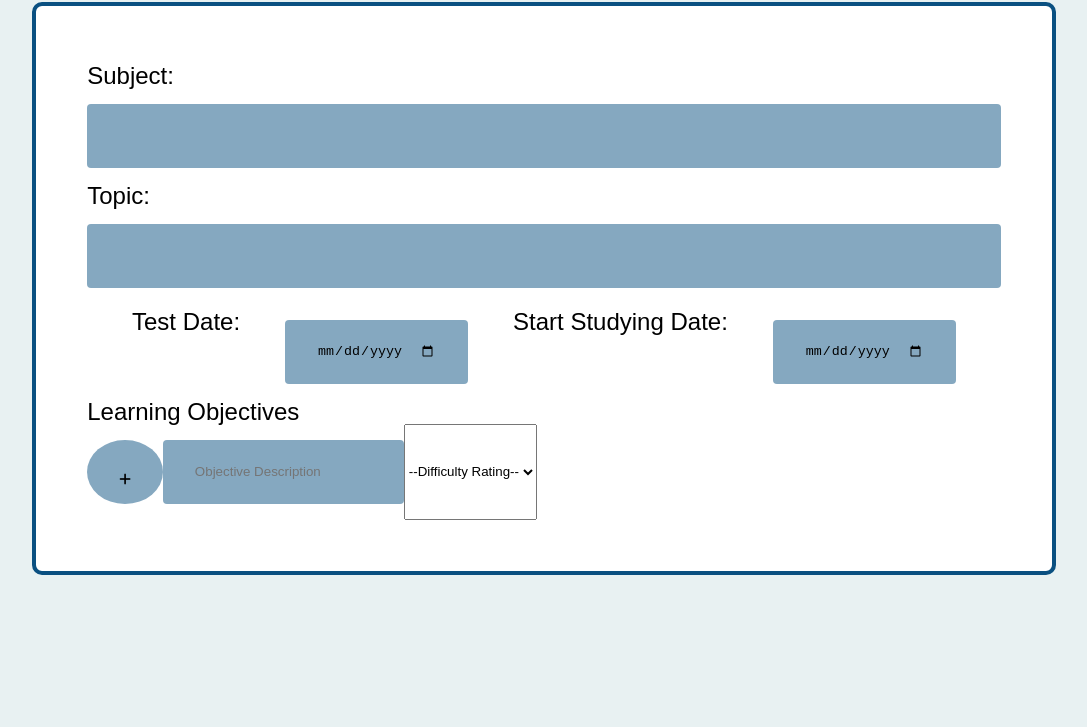
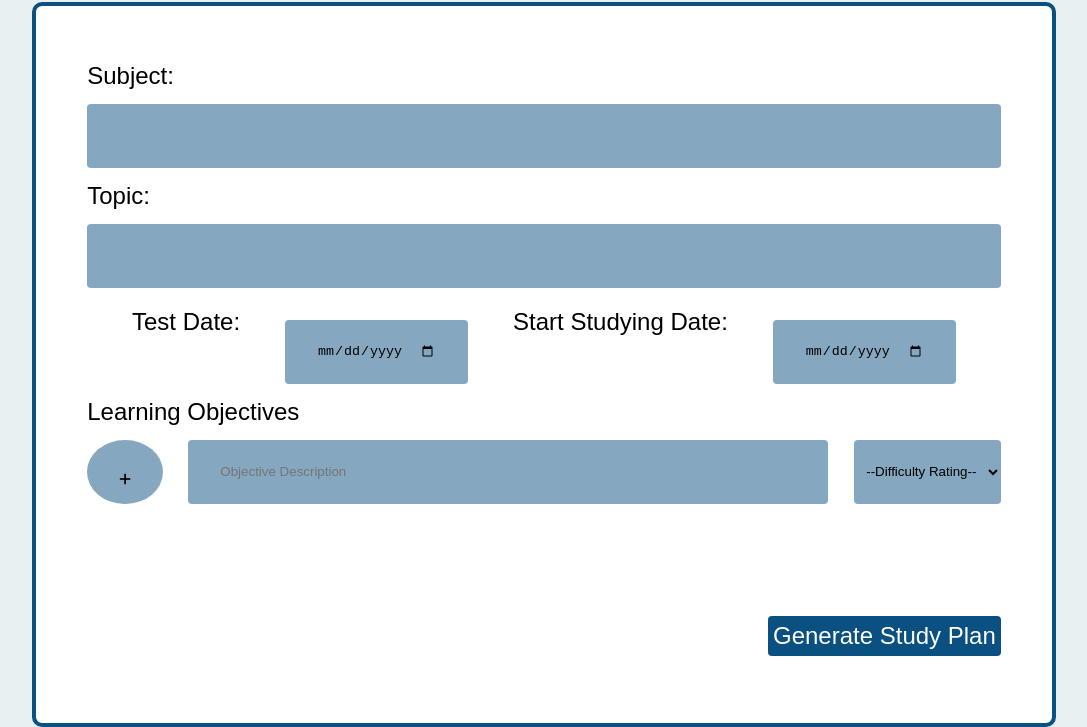
Before and after one commit to nooska44/melbHackathon, a plain HTML site: page index.html in a window 1280 px wide. Shown: the part 86-813 px from the top of the page, without its empty margins (96-1183 px from the left). Drawn offline with Linux system fonts and the light colour scheme.

Commit message:
Html&CSS roughly done still needs to be responsive

```diff
--- a/css/style.css
+++ b/css/style.css
@@ -60,15 +60,27 @@ label {
      margin: .4rem 0;
  }
 
- #names input, #dates input, #objectives input, .objective, #difficulty {
+ #names input, #dates input, #objectives input, .objective, .generate {
      background: #85A8C0;
      border: none;
      border-radius: 4px;
      display: block;
-     height: 2rem;
+     height: 2.5rem;
      padding: 4vh;
      margin: 2vh 0;
  }
+
+ #difficulty{
+      background: #85A8C0;
+      border: none;
+      border-radius: 4px;
+      text-align: center;
+      min-height: 2.5rem;
+      padding: 1vh;
+      margin: 2vh 0;
+      /* width: 0vw; */
+ }
+
 
  #names input {
       width: 100%;
@@ -80,26 +92,35 @@ label {
  }
 
 #objectives {
-     justify-content: flex-start;
+     justify-content: space-between;
 }
 
 .objective{
      border-radius: 50%;
 }
-/*
-.styled, #difficulty{
-     color: black;
-} */
+
+#objectives-description{
+     width: 50vw;
+}
 
 .styled:hover {
      background-color: #006494;
 }
 
+.generate{
+     background: #0A5081;
+     font-size: 1.5rem;
+     margin: none;
+     /* text-align: center; */
+     color: white;
+     padding: 5px;
+}
+footer {
+     margin-top: 10vh ;
+     display: flex;
+     justify-content: flex-end;
 
 
-
-
-footer {
 
 }
 
--- a/index.html
+++ b/index.html
@@ -49,37 +49,26 @@
         				type="button"><i class="fa-solid fa-plus"></i></button>
 
 						<!-- <label for="description-of-objectives">Description of Objectives:</label> -->
-						<input type="text" id="objectives-description" name="desobjectives-description" placeholder="Objective Description">
+						<input type="text" id="objectives-description" name="bjectives-description" placeholder="Objective Description">
 
 						<!-- <label for="difficulty-select">Difficulty Rating</label> -->
 
-					<select name="difficulty-rating" id="difficulty-select">
-						<option value="">--Difficulty Rating--</option>
-						<option value="dog">Easy</option>
-						<option value="cat">Good</option>
-						<option value="hamster">Hard</option>
+					<select name="difficulty-rating" id="difficulty">
+						<option value="default">--Difficulty Rating--</option>
+						<option value="easy">Easy</option>
+						<option value="good">Good</option>
+						<option value="hard">Hard</option>
 					</select>
 
 				</section>
 
-				<!-- <section id="duration">
-					<p>Length of study session:</p>
+				<footer>
 
-					<div>
-						<input type="radio" id="10-mins" name="lengthStudySession" 	value="10-mins">
-						<label for="10-mins">10 mins</label>
-					</div>
+					<button class="generate"
+					type="button">Generate Study Plan</button>
 
-					<div>
-						<input type="radio" id="25-mins" name="lengthStudySession" 	value="25-mins">
-						<label for="25-mins">25 mins</label>
-					</div>
+				</footer>
 
-					<div>
-						<input type="radio" id="1 hour" name="lengthStudySession" 	value="1 hour">
-						<label for="1 hour">1 hour</label>
-					</div>
-				</section> -->
 
 			<form>
 
```
